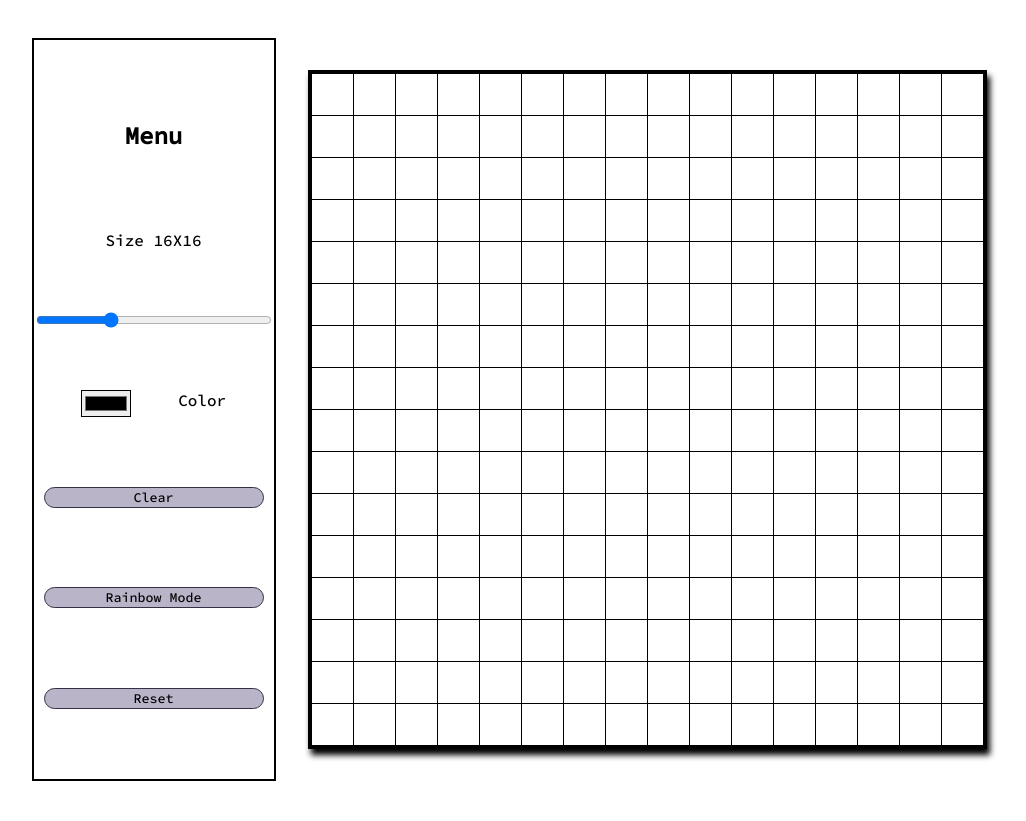
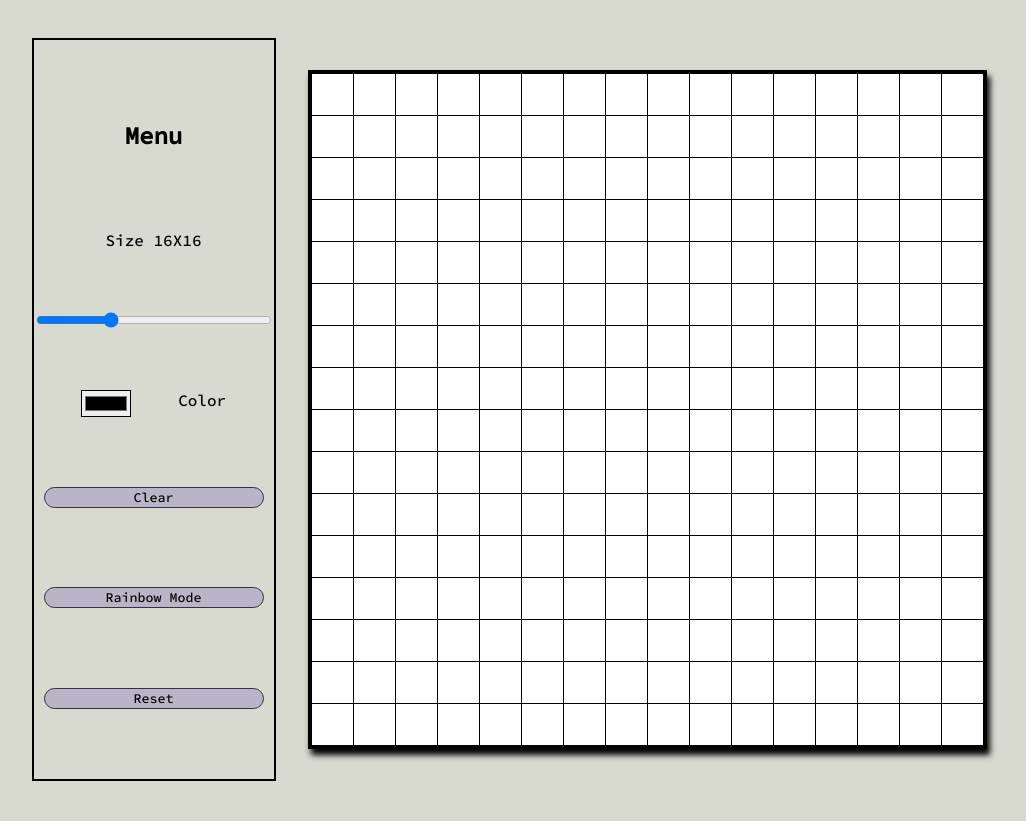
Before and after one commit to palepen/Etch_A_Sketch, a plain HTML site: page index.html in a window 1280 px wide. Shown: the part 85-906 px from the top of the page, without its empty margins (115-1141 px from the left). Drawn offline with Linux system fonts and the light colour scheme.

Commit message:
some minor changes

```diff
--- a/styles.css
+++ b/styles.css
@@ -7,8 +7,10 @@ body{
     text-align: center;
     flex-direction: column;
     align-items: center;
+    background-color: #D8D9CF;
     /* background-color: rgb(10, 100, 100); */
 }
+
 
 #parent{
     display: flex;
@@ -18,6 +20,7 @@ body{
     border-width: 2rem;
 }
 #menu{
+
     width: 15rem;
     border: 2px solid black;
     justify-content: space-evenly;
```
